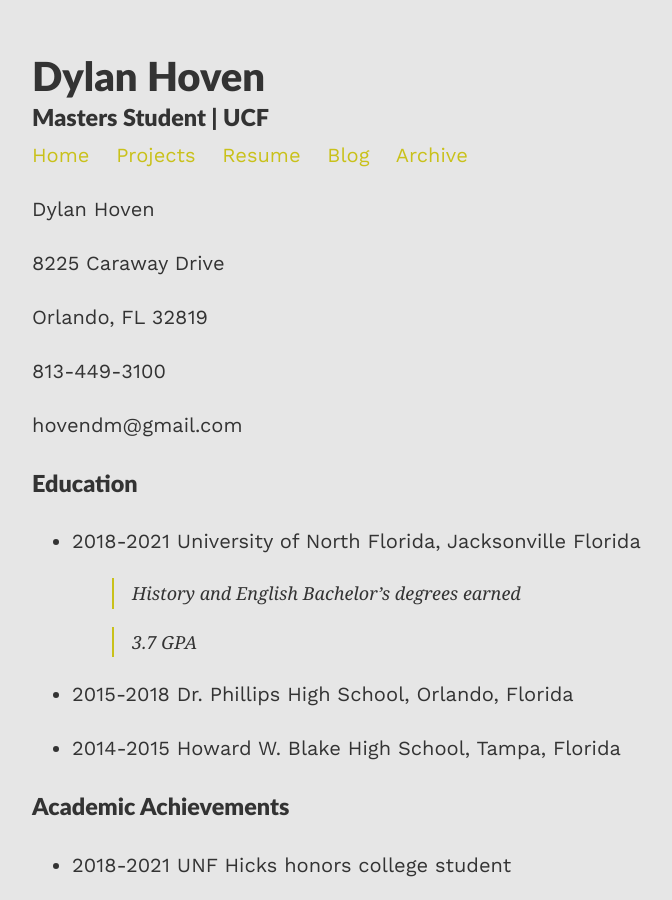
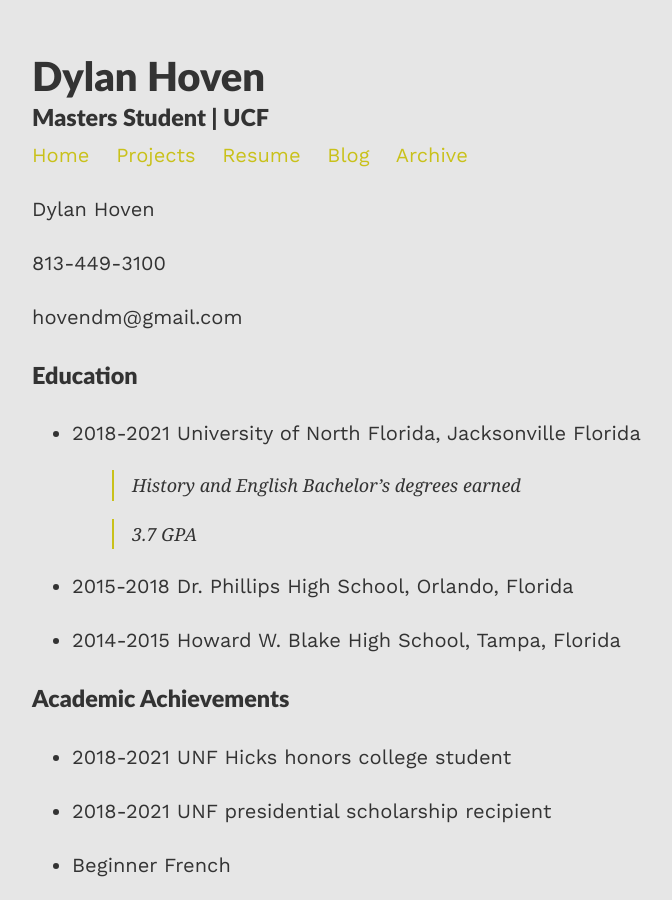
Before and after one commit to hovendm/gradfolio, a Jekyll site: the page built from cv.md, in a window 1280 px wide and 900 px high. Shown: the whole window, without its empty margins (208-880 px from the left). Built offline with Jekyll 4.4.1, drawn with Linux system fonts in a browser that asks for light colours; nearby versions of some CDN libraries.

Commit message:
removed address

```diff
--- a/cv.md
+++ b/cv.md
@@ -7,10 +7,6 @@
 
 
 Dylan Hoven
-
-8225 Caraway Drive
-
-Orlando, FL 32819
 
 813-449-3100
 
```
